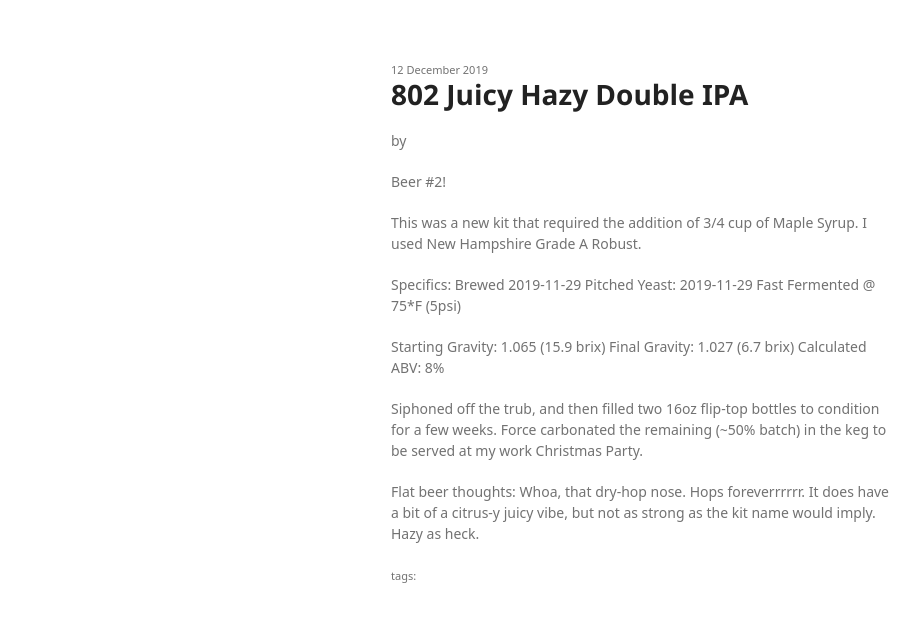
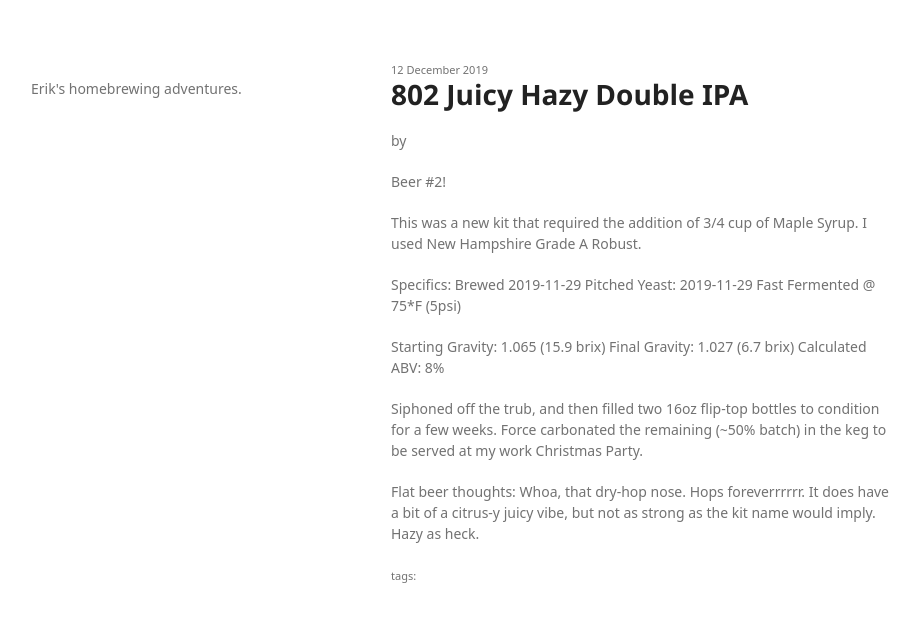
Before and after one commit to ejreynolds/reynoldsbrewingco, a Jekyll site: the page built from _posts/2019-12-12-802-juicy-hazy-double-ipa.md, in a window 1280 px wide. Shown: the top 622 px of the page, without its empty margins (179-1099 px from the left). Built offline with Jekyll 4.4.1, drawn with Linux system fonts in a browser that asks for light colours; some web fonts are replaced.

Commit message:
Update _config.yml

```diff
--- a/_config.yml
+++ b/_config.yml
@@ -1,3 +1,4 @@
 name: Reynolds Brewing Co.
+description: "Erik's homebrewing adventures."
 permalink: /blog/:year/:month/:day/:title
 redirects: yes
```
